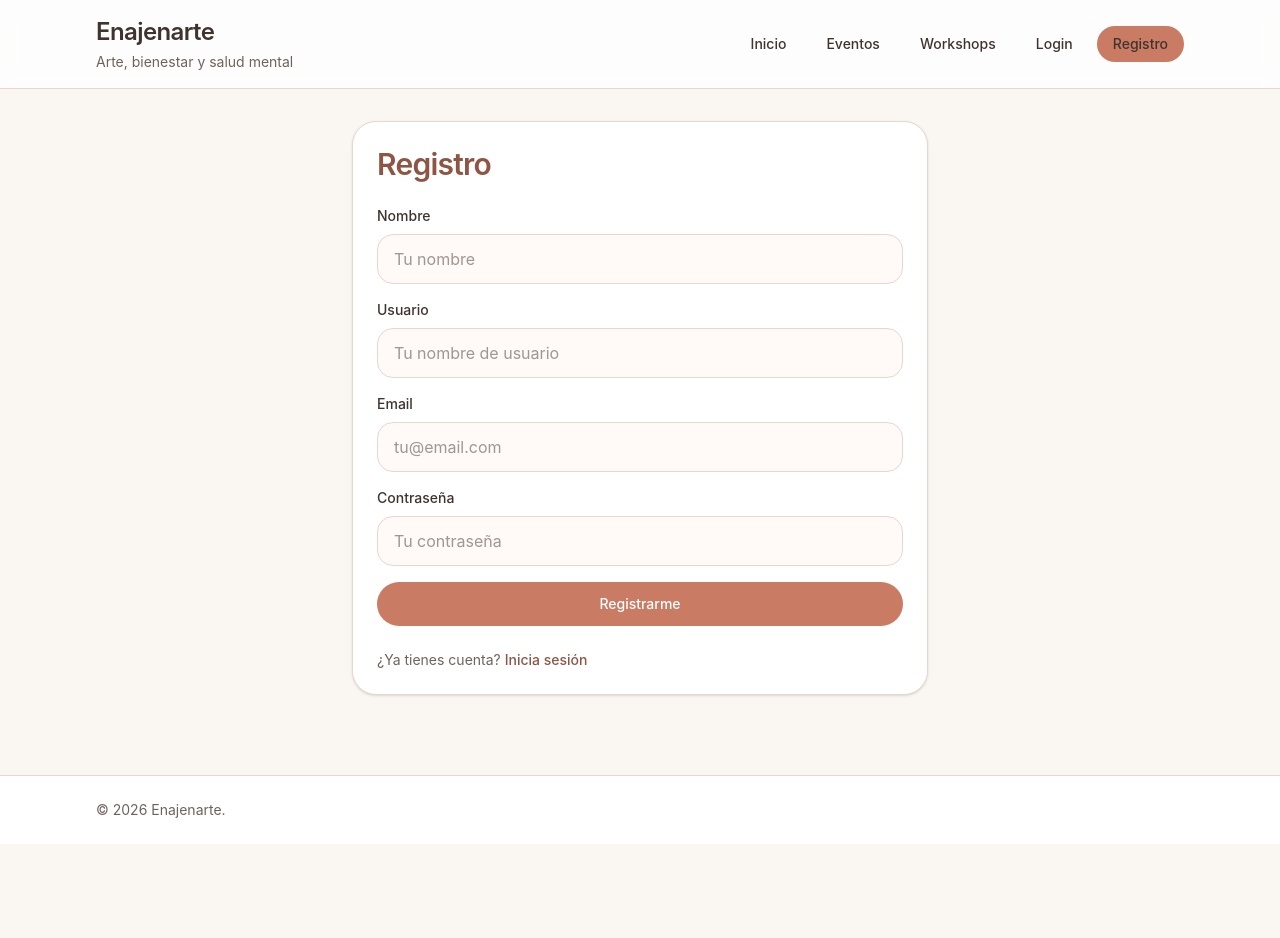
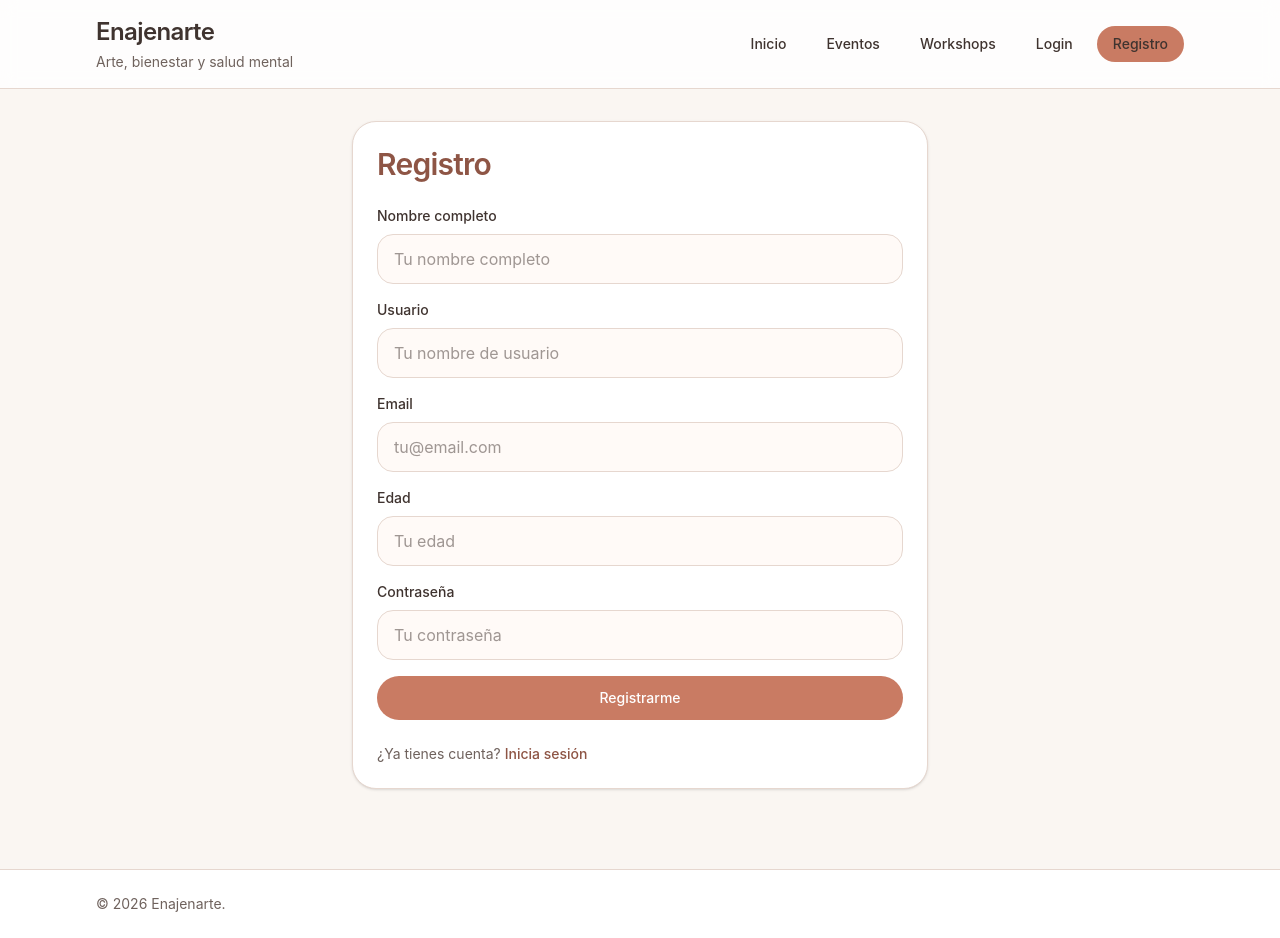
Before and after one commit to PCaam-git/proyectoEnajenarteFrontend, a React (Vite) app: page /registro in a window 1280 px wide. Before the commit the page ends 844 px from the top, so only its background shows below. Built offline with nearby package versions, Linux system fonts and the light colour scheme; no server answers.

Commit message:
Implementado registro con inicio de sesión automático

```diff
--- a/src/pages/public/Register.jsx
+++ b/src/pages/public/Register.jsx
@@ -1,17 +1,91 @@
-import { Link } from 'react-router-dom'
+import { useState } from 'react'
+import { Link, useNavigate } from 'react-router-dom'
+import { registerUser } from '../../services/userService'
+import { loginUser } from '../../services/authService'
+import { useAuth } from '../../context/AuthContext'
 
 export default function Register() {
+  const navigate = useNavigate()
+  const { login } = useAuth()
+
+  const [formData, setFormData] = useState({
+    username: '',
+    password: '',
+    email: '',
+    fullName: '',
+    age: '',
+  })
+
+  const [error, setError] = useState('')
+  const [loading, setLoading] = useState(false)
+
+  function handleChange(event) {
+    const { name, value } = event.target
+
+    setFormData({
+      ...formData,
+      [name]: value,
+    })
+  }
+
+  async function handleSubmit(event) {
+    event.preventDefault()
+
+    try {
+      setLoading(true)
+      setError('')
+
+      const registerPayload = {
+        username: formData.username,
+        password: formData.password,
+        email: formData.email,
+        fullName: formData.fullName,
+        age: Number(formData.age),
+      }
+
+      await registerUser(registerPayload)
+
+      const loginPayload = {
+        username: formData.username,
+        password: formData.password,
+      }
+
+      const authData = await loginUser(loginPayload)
+      login(authData)
+
+      if (authData.role === 'ADMIN') {
+        navigate('/admin')
+      } else {
+        navigate('/perfil')
+      }
+    } catch (err) {
+      if (err?.errors) {
+        const messages = Object.values(err.errors).join(', ')
+        setError(messages)
+      } else {
+        setError('Usuario creado correctamente, pero no se pudo iniciar sesión automáticamente. Por favor, intenta iniciar sesión manualmente.')
+      }
+
+      console.error(err)
+    } finally {
+      setLoading(false)
+    }
+  }
+
   return (
     <section className="auth-card">
       <h1 className="page-title">Registro</h1>
 
-      <form className="simple-form">
+      <form className="simple-form" onSubmit={handleSubmit}>
         <div className="form-field">
-          <label htmlFor="name">Nombre</label>
+          <label htmlFor="fullName">Nombre completo</label>
           <input
-            id="name"
+            id="fullName"
+            name="fullName"
             type="text"
-            placeholder="Tu nombre"
+            value={formData.fullName}
+            onChange={handleChange}
+            placeholder="Tu nombre completo"
           />
         </div>
 
@@ -19,7 +93,10 @@ export default function Register() {
           <label htmlFor="username">Usuario</label>
           <input
             id="username"
+            name="username"
             type="text"
+            value={formData.username}
+            onChange={handleChange}
             placeholder="Tu nombre de usuario"
           />
         </div>
@@ -28,8 +105,23 @@ export default function Register() {
           <label htmlFor="email">Email</label>
           <input
             id="email"
+            name="email"
             type="email"
+            value={formData.email}
+            onChange={handleChange}
             placeholder="tu@email.com"
+          />
+        </div>
+
+        <div className="form-field">
+          <label htmlFor="age">Edad</label>
+          <input
+            id="age"
+            name="age"
+            type="number"
+            value={formData.age}
+            onChange={handleChange}
+            placeholder="Tu edad"
           />
         </div>
 
@@ -37,13 +129,18 @@ export default function Register() {
           <label htmlFor="password">Contraseña</label>
           <input
             id="password"
+            name="password"
             type="password"
+            value={formData.password}
+            onChange={handleChange}
             placeholder="Tu contraseña"
           />
         </div>
 
-        <button type="submit" className="primary-button">
-          Registrarme
+        {error && <p className="error-message">{error}</p>}
+
+        <button type="submit" className="primary-button" disabled={loading}>
+          {loading ? 'Registrando...' : 'Registrarme'}
         </button>
       </form>
 
--- /dev/null
+++ b/src/services/userService.js
@@ -0,0 +1,13 @@
+import api from './api'
+
+export async function registerUser(userData) {
+  const response = await api.post('/users', userData, {
+    validateStatus: (status) => status === 201 || status === 400,
+  })
+
+  if (response.status === 400) {
+    throw response.data
+  }
+
+  return response.data
+}
```
Also changed, not shown: 1 other file (tests, documents, lock files or other folders).
